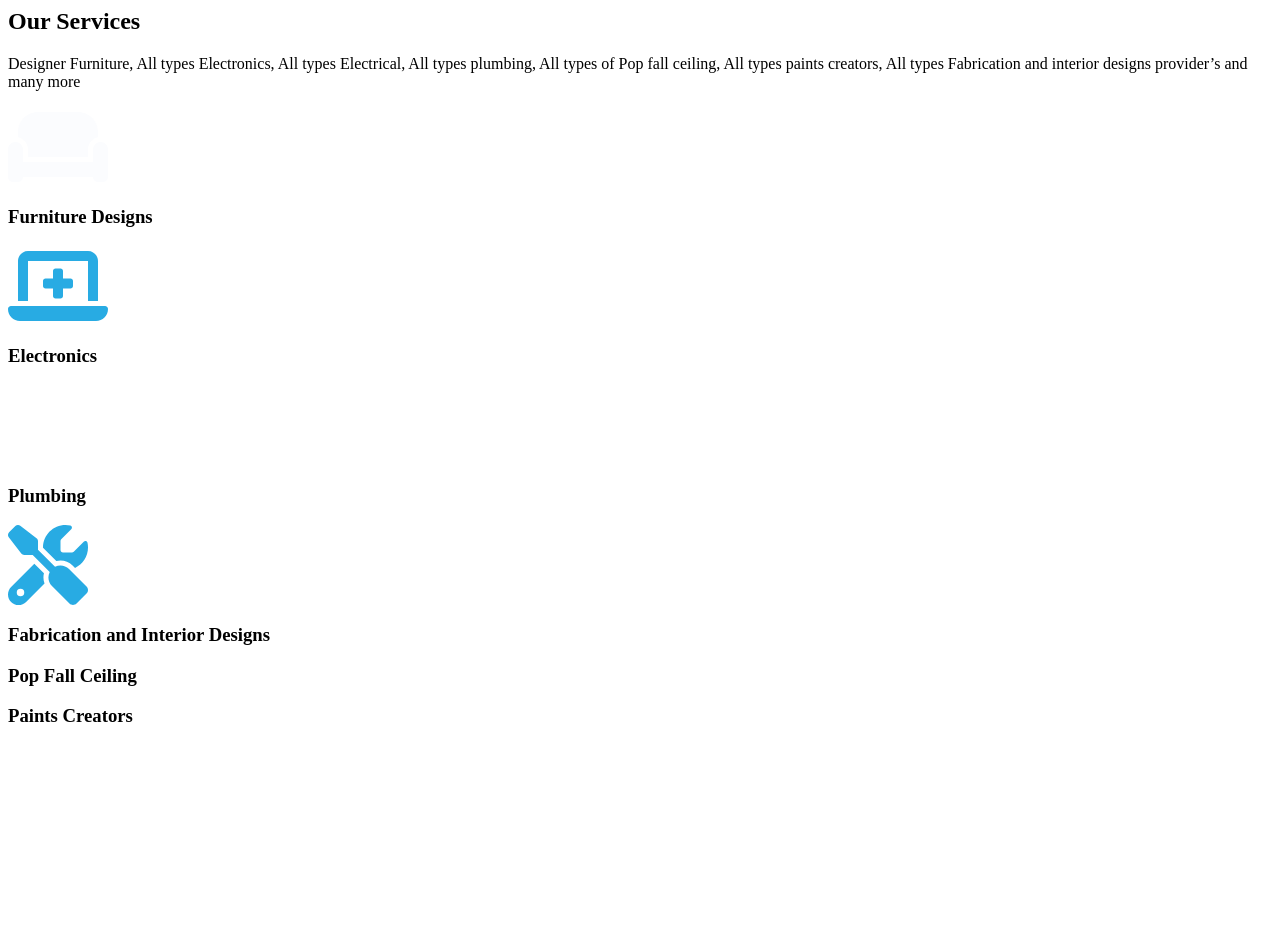
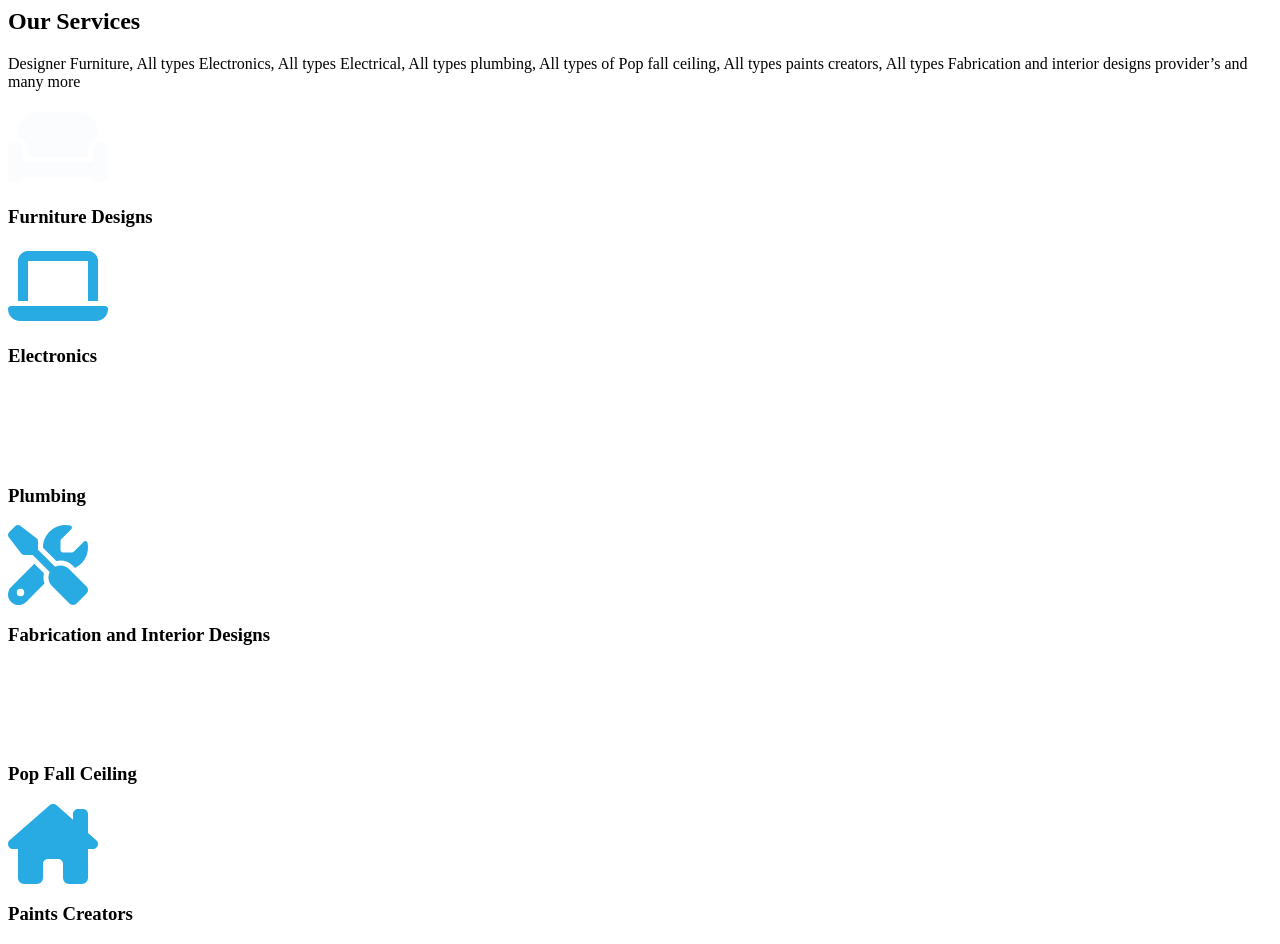
Before and after one commit to hetvikavathiya/rk_group, a PHP site: the page made by application/views/frontend/our_services.php in a window 1280 px wide. Before the commit the page ends 722 px from the top, so only its background shows below. Run offline with PHP 8.4, Linux system fonts and the light colour scheme; the template is opened without the code that fills it, so the values that code supplies are empty.

Commit message:
services icon changes

```diff
--- a/application/views/frontend/our_services.php
+++ b/application/views/frontend/our_services.php
@@ -46,7 +46,7 @@ $this->load->view('frontend/slider');
                                     fill: #28ABE3
                                 }
                             </style>
-                            <path d="M64 96c0-35.3 28.7-64 64-64H512c35.3 0 64 28.7 64 64V352H512V96H128V352H64V96zM0 403.2C0 392.6 8.6 384 19.2 384H620.8c10.6 0 19.2 8.6 19.2 19.2c0 42.4-34.4 76.8-76.8 76.8H76.8C34.4 480 0 445.6 0 403.2zM288 160c0-8.8 7.2-16 16-16h32c8.8 0 16 7.2 16 16v48h48c8.8 0 16 7.2 16 16v32c0 8.8-7.2 16-16 16H352v48c0 8.8-7.2 16-16 16H304c-8.8 0-16-7.2-16-16V272H240c-8.8 0-16-7.2-16-16V224c0-8.8 7.2-16 16-16h48V160z" />
+                            <path d="M128 32C92.7 32 64 60.7 64 96V352h64V96H512V352h64V96c0-35.3-28.7-64-64-64H128zM19.2 384C8.6 384 0 392.6 0 403.2C0 445.6 34.4 480 76.8 480H563.2c42.4 0 76.8-34.4 76.8-76.8c0-10.6-8.6-19.2-19.2-19.2H19.2z" />
                         </svg>
                     </div>
                     <h3>Electronics</h3>
@@ -95,7 +95,14 @@ $this->load->view('frontend/slider');
             <div class="col-lg-4 col-sm-6 mb-4 mb-lg-0">
                 <div class="service-block p-4 color-bg text-center">
                     <div class="service-icon text-center">
-                        <i class="tf-ion-ios-crop"></i>
+                        <svg xmlns="http://www.w3.org/2000/svg" height="5em" class="Ceiling" viewBox="0 0 512 512"><!--! Font Awesome Free 6.4.2 by @fontawesome - https://fontawesome.com License - https://fontawesome.com/license (Commercial License) Copyright 2023 Fonticons, Inc. -->
+                            <style>
+                                .Ceiling {
+                                    fill: #ffffff
+                                }
+                            </style>
+                            <path d="M128 32c0-17.7-14.3-32-32-32S64 14.3 64 32V64H32C14.3 64 0 78.3 0 96s14.3 32 32 32H64V384c0 35.3 28.7 64 64 64H352V384H128V32zM384 480c0 17.7 14.3 32 32 32s32-14.3 32-32V448h32c17.7 0 32-14.3 32-32s-14.3-32-32-32H448l0-256c0-35.3-28.7-64-64-64L160 64v64l224 0 0 352z" />
+                        </svg>
                     </div>
                     <h3>Pop Fall Ceiling</h3>
                 </div>
@@ -106,7 +113,14 @@ $this->load->view('frontend/slider');
             <div class="col-lg-4 col-sm-6 mb-4 mb-lg-0">
                 <div class="service-block p-4 text-center">
                     <div class="service-icon text-center">
-                        <i class="tf-ion-ios-home-outline"></i>
+                        <svg xmlns="http://www.w3.org/2000/svg" height="5em" class="Creators" viewBox="0 0 576 512"><!--! Font Awesome Free 6.4.2 by @fontawesome - https://fontawesome.com License - https://fontawesome.com/license (Commercial License) Copyright 2023 Fonticons, Inc. -->
+                            <style>
+                                .Creators {
+                                    fill: #28ABE3
+                                }
+                            </style>
+                            <path d="M543.8 287.6c17 0 32-14 32-32.1c1-9-3-17-11-24L512 185V64c0-17.7-14.3-32-32-32H448c-17.7 0-32 14.3-32 32v36.7L309.5 7c-6-5-14-7-21-7s-15 1-22 8L10 231.5c-7 7-10 15-10 24c0 18 14 32.1 32 32.1h32v69.7c-.1 .9-.1 1.8-.1 2.8V472c0 22.1 17.9 40 40 40h16c1.2 0 2.4-.1 3.6-.2c1.5 .1 3 .2 4.5 .2H160h24c22.1 0 40-17.9 40-40V448 384c0-17.7 14.3-32 32-32h64c17.7 0 32 14.3 32 32v64 24c0 22.1 17.9 40 40 40h24 32.5c1.4 0 2.8 0 4.2-.1c1.1 .1 2.2 .1 3.3 .1h16c22.1 0 40-17.9 40-40V455.8c.3-2.6 .5-5.3 .5-8.1l-.7-160.2h32z" />
+                        </svg>
                     </div>
                     <h3>Paints Creators</h3>
                 </div>
```
